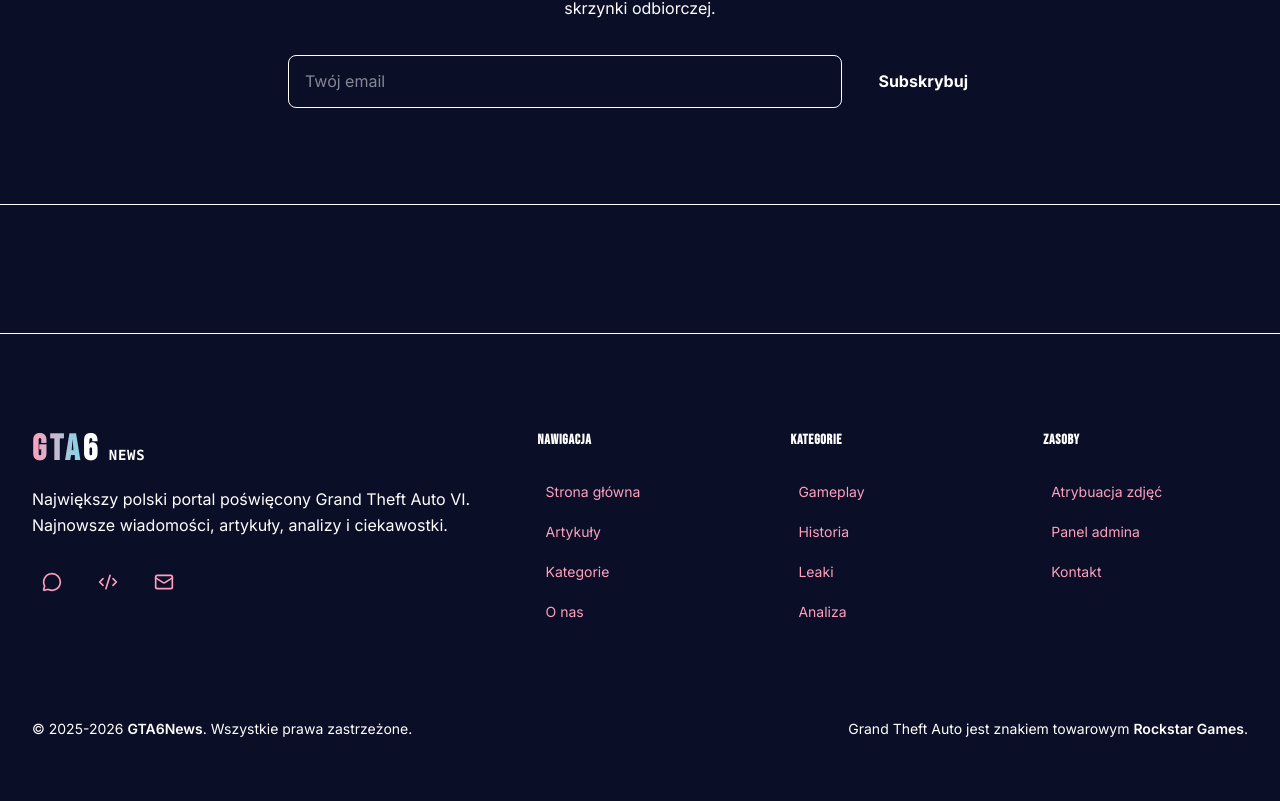
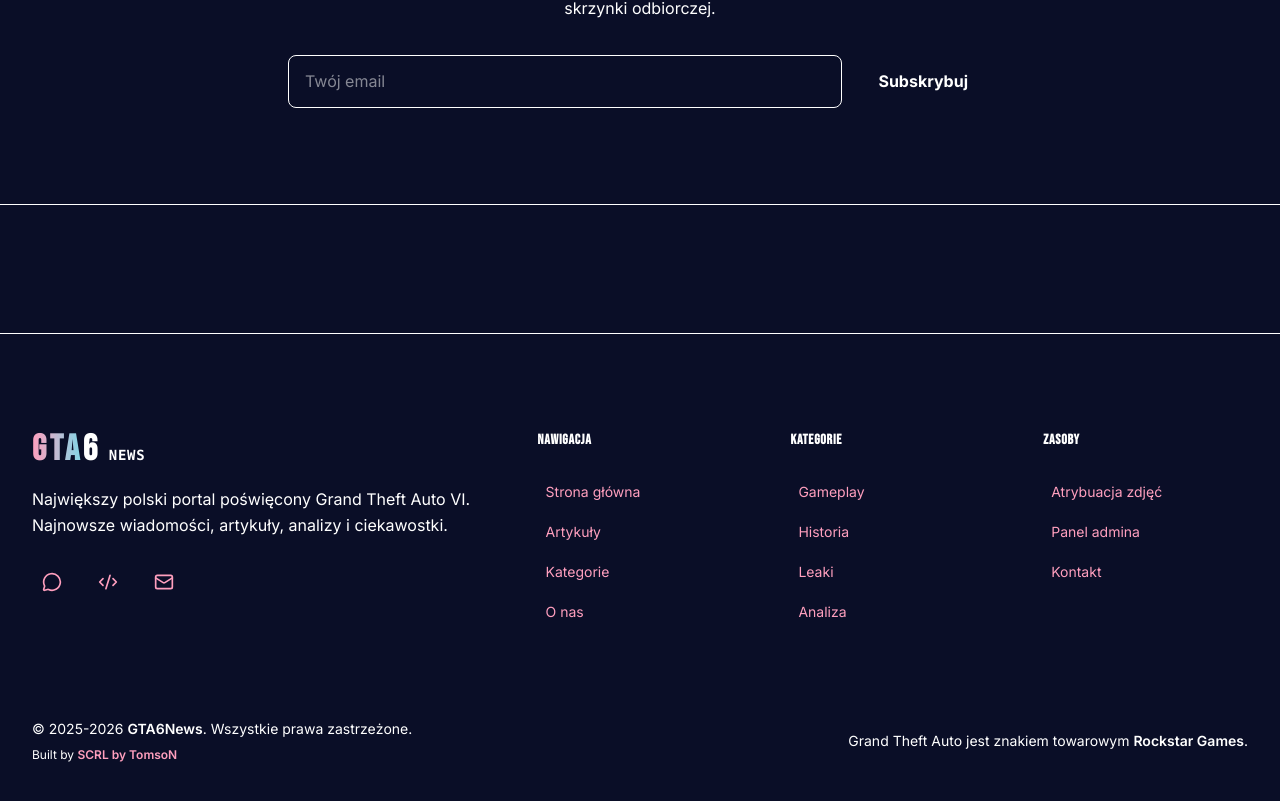
Before and after one commit to scrapng/gta6news, a Next.js app: page / in a window 1280 px wide. Shown: the part 2583-3384 px from the top of the page. Built offline with nearby package versions, Linux system fonts and the light colour scheme; no server answers; the database is empty.

Commit message:
feat: Add SCRL by TomsoN brand credit to footer
- Added 'Built by SCRL by TomsoN' link in footer bottom section
- Links to scrl.dev with cyan color and hover effect
- Positioned below copyright notice

https://claude.ai/code/session_01PjutFLqhdocecXdL7vUmZM

```diff
--- a/components/Footer.tsx
+++ b/components/Footer.tsx
@@ -99,9 +99,14 @@ const Footer = () => {
 
         {/* Bottom Section */}
         <div className="flex flex-col md:flex-row justify-between items-center gap-6 text-sm text-text-muted">
-          <p>
-            © 2025-2026 <span className="text-accent-neon-magenta font-semibold">GTA6News</span>. Wszystkie prawa zastrzeżone.
-          </p>
+          <div>
+            <p>
+              © 2025-2026 <span className="text-accent-neon-magenta font-semibold">GTA6News</span>. Wszystkie prawa zastrzeżone.
+            </p>
+            <p className="mt-2 text-xs text-text-muted/70">
+              Built by <Link href="https://scrl.dev" target="_blank" rel="noopener noreferrer" className="text-accent-neon-cyan hover:text-accent-neon-magenta transition-colors font-semibold">SCRL by TomsoN</Link>
+            </p>
+          </div>
           <p>
             Grand Theft Auto jest znakiem towarowym <span className="text-accent-neon-cyan font-semibold">Rockstar Games</span>.
           </p>
```
